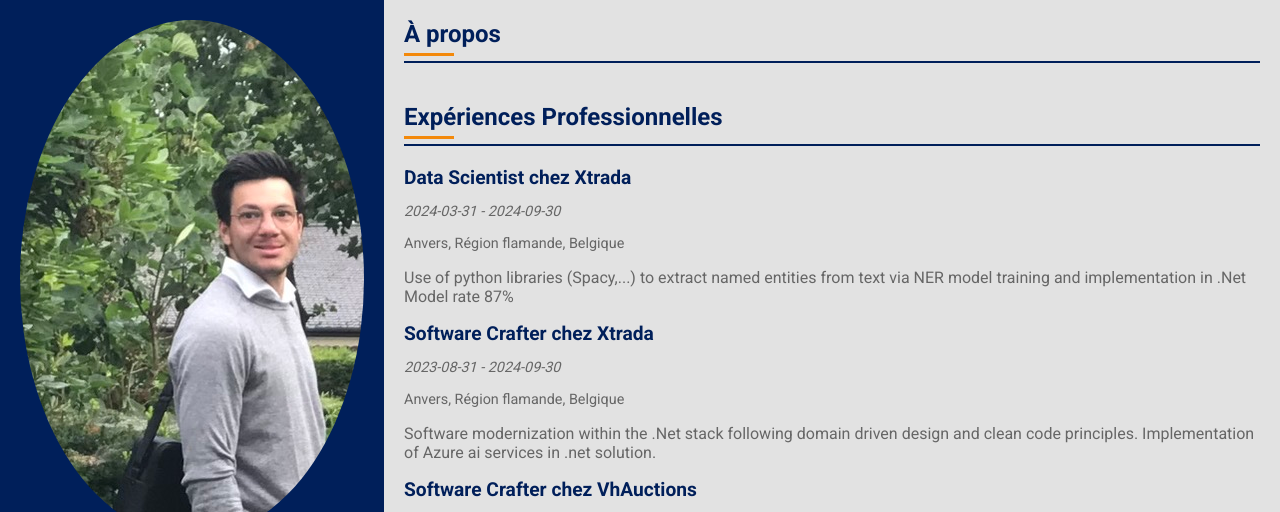
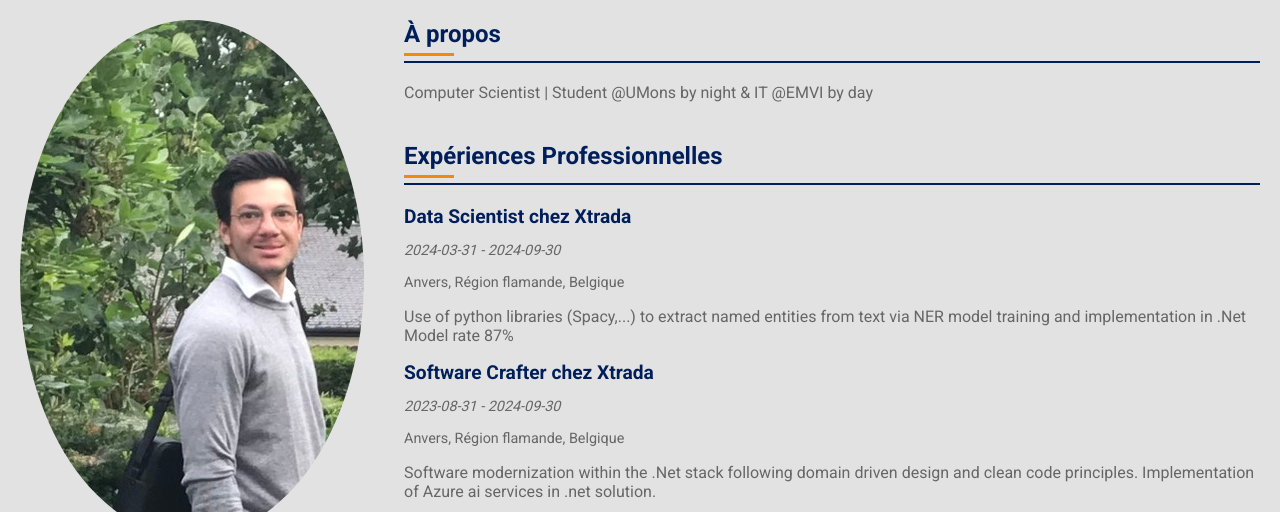
Before and after one commit to grosjeanbaptiste/jsonresume-theme-grosjeanbaptiste, a website: page index.html in a window 1280 px wide. Shown: the top 512 px of the page. Drawn offline with nearby package versions, Linux system fonts and the light colour scheme.

Commit message:
Theme Up

```diff
--- a/cv.json
+++ b/cv.json
@@ -8,7 +8,7 @@
     "phone": "+32 496 28 97 05",
     "url": "https://my-way-bg.vercel.app/about/way",
     "website": "https://my-way-bg.vercel.app/about/way",
-    "summary": "",
+    "summary": "Computer Scientist | Student @UMons by night & IT @EMVI by day",
     "location": {
       "countryCode": "BE",
       "city": "Kraainem",
--- a/index.html
+++ b/index.html
@@ -44,8 +44,8 @@ h1, h2, h3 {
 }
 
 .sidebar {
-  background-color: var(--primary-color);
-  color: #fff;
+  background-color: var(--background-color);
+  color: var(--body-color);
   width: 30%;
   padding: 20px;
   box-sizing: border-box;
@@ -76,7 +76,6 @@ h1, h2, h3 {
   margin-bottom: 20px;
 }
 
-/* Compétences */
 .skills h2 {
   font-size: 1.5em;
   margin-top: 30px;
@@ -105,7 +104,6 @@ h1, h2, h3 {
   font-size: 0.9em;
 }
 
-/* Langues */
 .languages h2 {
   font-size: 1.5em;
   margin-top: 30px;
@@ -327,7 +325,7 @@ ul li::before {
     <main class="main-content">
       <section id="about">
         <h2>À propos</h2>
-        <p></p>
+        <p>Computer Scientist | Student @UMons by night &amp; IT @EMVI by day</p>
       </section>
 
       <section id="experience">
--- a/style.css
+++ b/style.css
@@ -36,8 +36,8 @@ h1, h2, h3 {
 }
 
 .sidebar {
-  background-color: var(--primary-color);
-  color: #fff;
+  background-color: var(--background-color);
+  color: var(--body-color);
   width: 30%;
   padding: 20px;
   box-sizing: border-box;
@@ -68,7 +68,6 @@ h1, h2, h3 {
   margin-bottom: 20px;
 }
 
-/* Compétences */
 .skills h2 {
   font-size: 1.5em;
   margin-top: 30px;
@@ -97,7 +96,6 @@ h1, h2, h3 {
   font-size: 0.9em;
 }
 
-/* Langues */
 .languages h2 {
   font-size: 1.5em;
   margin-top: 30px;
```
Also changed, not shown: 3 other files.
